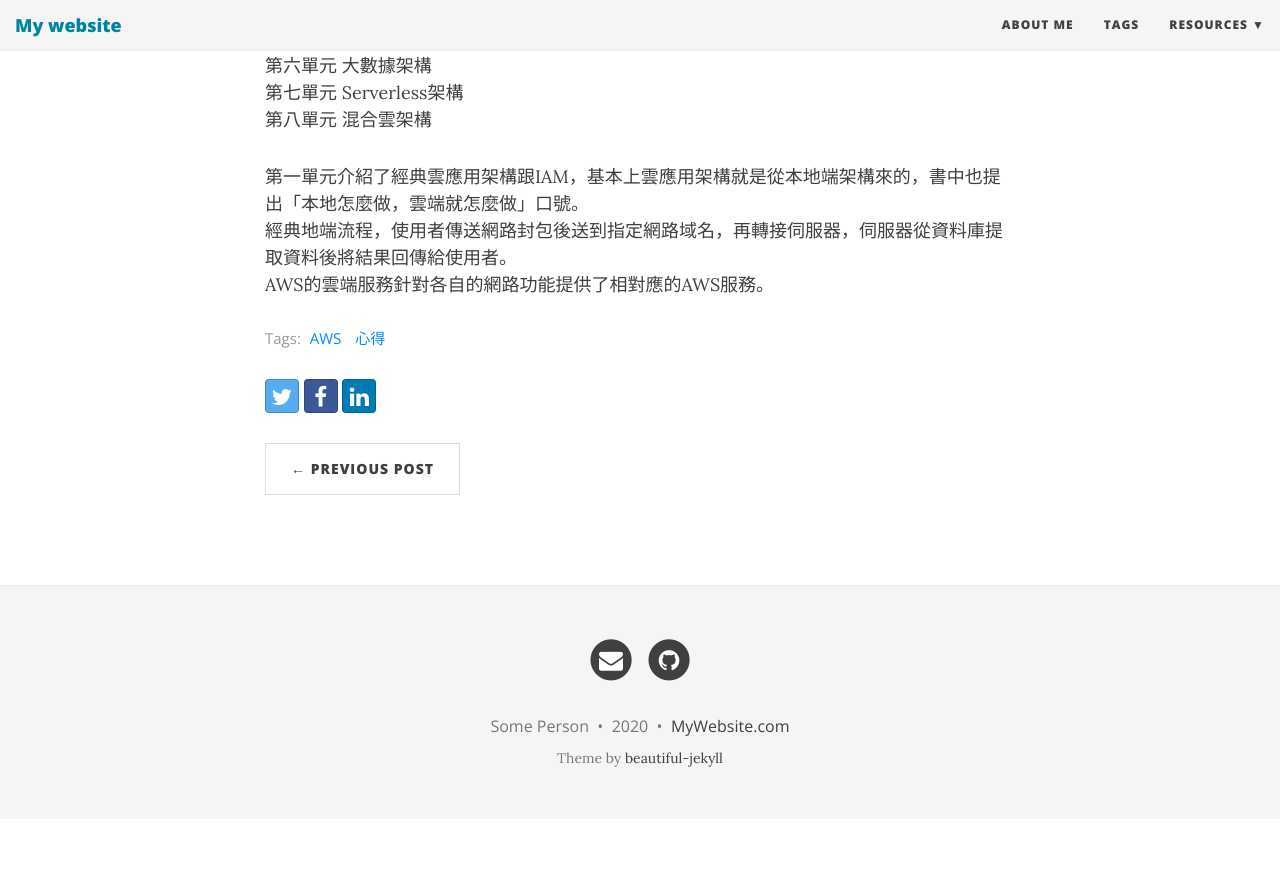
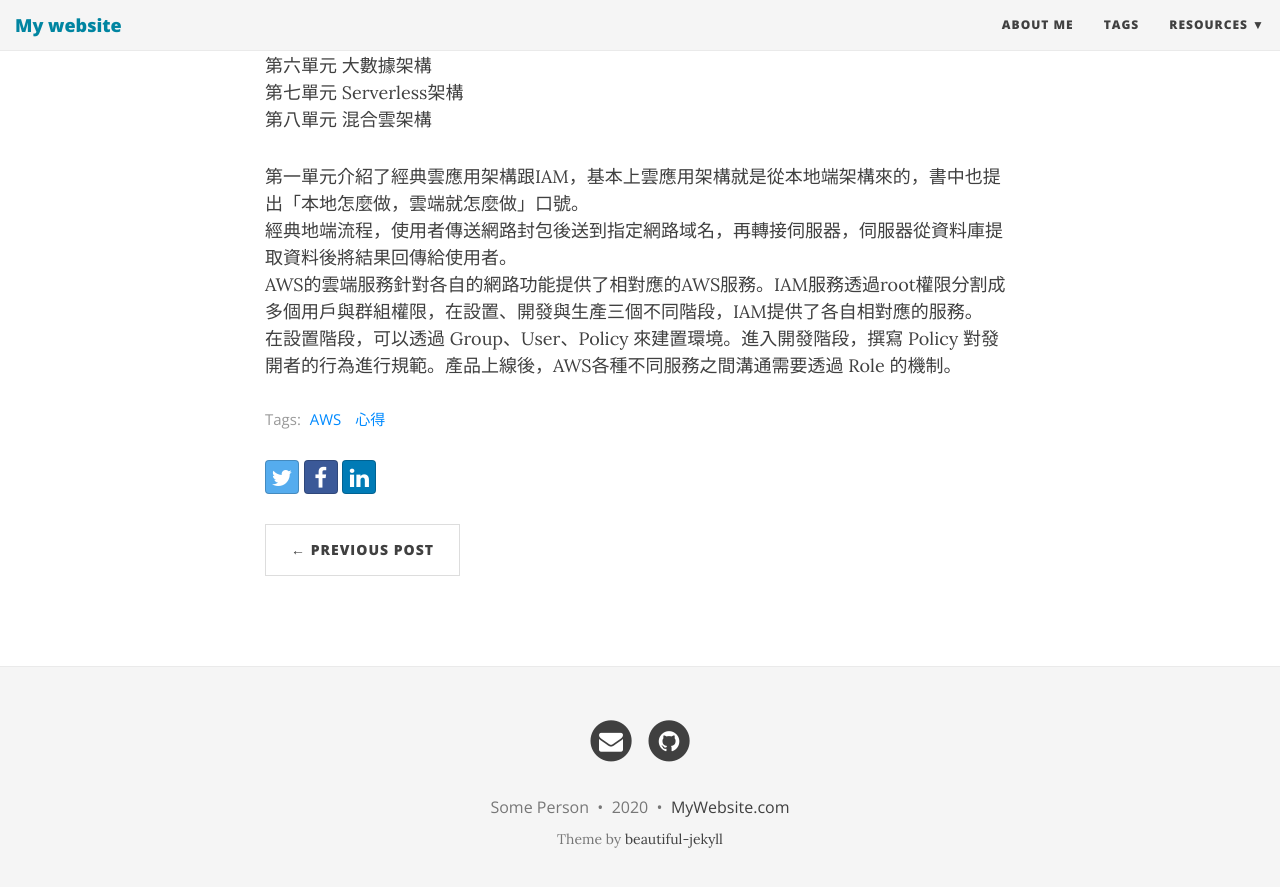
Before and after one commit to henryace/henryace.github.io, a Jekyll site: the page built from _posts/2020-11-06-AWS.md, in a window 1280 px wide and 900 px high, scrolled down 646 px. Shown: the top 887 px of the window. Built offline with Jekyll 4.4.1, drawn with Linux system fonts in a browser that asks for light colours; nearby versions of some CDN libraries; before the commit the page ends 1465 px from its top, so only the background shows below that.

Commit message:
Update 2020-11-06-AWS.md

```diff
--- a/_posts/2020-11-06-AWS.md
+++ b/_posts/2020-11-06-AWS.md
@@ -27,4 +27,5 @@ tags:
 
 第一單元介紹了經典雲應用架構跟IAM，基本上雲應用架構就是從本地端架構來的，書中也提出「本地怎麼做，雲端就怎麼做」口號。<br>
 經典地端流程，使用者傳送網路封包後送到指定網路域名，再轉接伺服器，伺服器從資料庫提取資料後將結果回傳給使用者。<br>
-AWS的雲端服務針對各自的網路功能提供了相對應的AWS服務。
+AWS的雲端服務針對各自的網路功能提供了相對應的AWS服務。IAM服務透過root權限分割成多個用戶與群組權限，在設置、開發與生產三個不同階段，IAM提供了各自相對應的服務。<br>
+在設置階段，可以透過 Group、User、Policy 來建置環境。進入開發階段，撰寫 Policy 對發開者的行為進行規範。產品上線後，AWS各種不同服務之間溝通需要透過 Role 的機制。<br>
```
